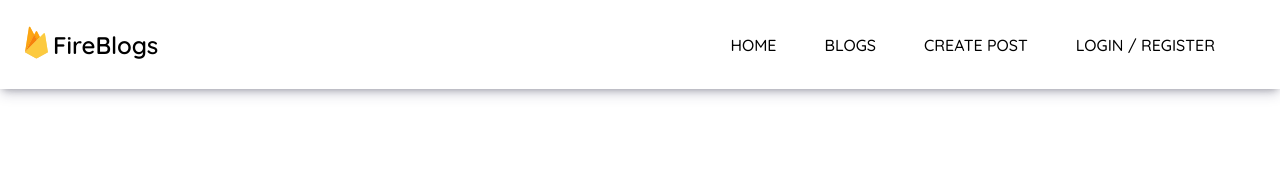
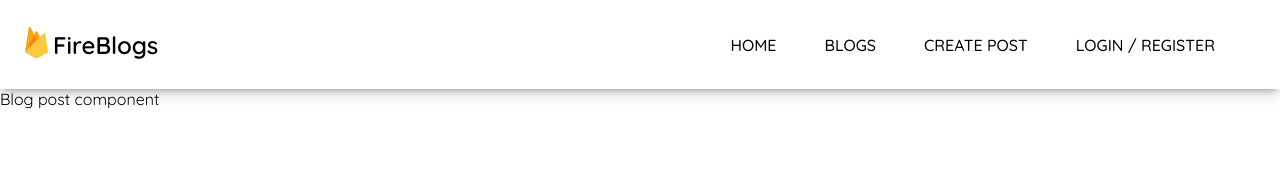
Before and after one commit to Azizbek98/Vue-Fireblog, a Vue app: page / in a window 1280 px wide. Shown: the top 179 px of the page. Built offline with nearby package versions, Linux system fonts and the light colour scheme; what vue2-editor would draw is missing.

Commit message:
feat: adding blog post component inside home component

```diff
--- a/src/components/BlogPost.vue
+++ b/src/components/BlogPost.vue
@@ -1,7 +1,11 @@
-<template></template>
+<template>
+  <div>Blog post component</div>
+</template>
 
 <script>
-export default {};
+export default {
+  name: "BlogPost",
+};
 </script>
 
 <style></style>
--- a/src/views/Home.vue
+++ b/src/views/Home.vue
@@ -1,11 +1,17 @@
 <template>
-  <div class="home"></div>
+  <div class="home">
+    <BlogPost />
+  </div>
 </template>
 
 <script>
+import BlogPost from "../components/BlogPost";
+
 export default {
   name: "Home",
-  components: {},
+  components: {
+    BlogPost,
+  },
   data() {
     return {
       welcomeScreen: {
```
